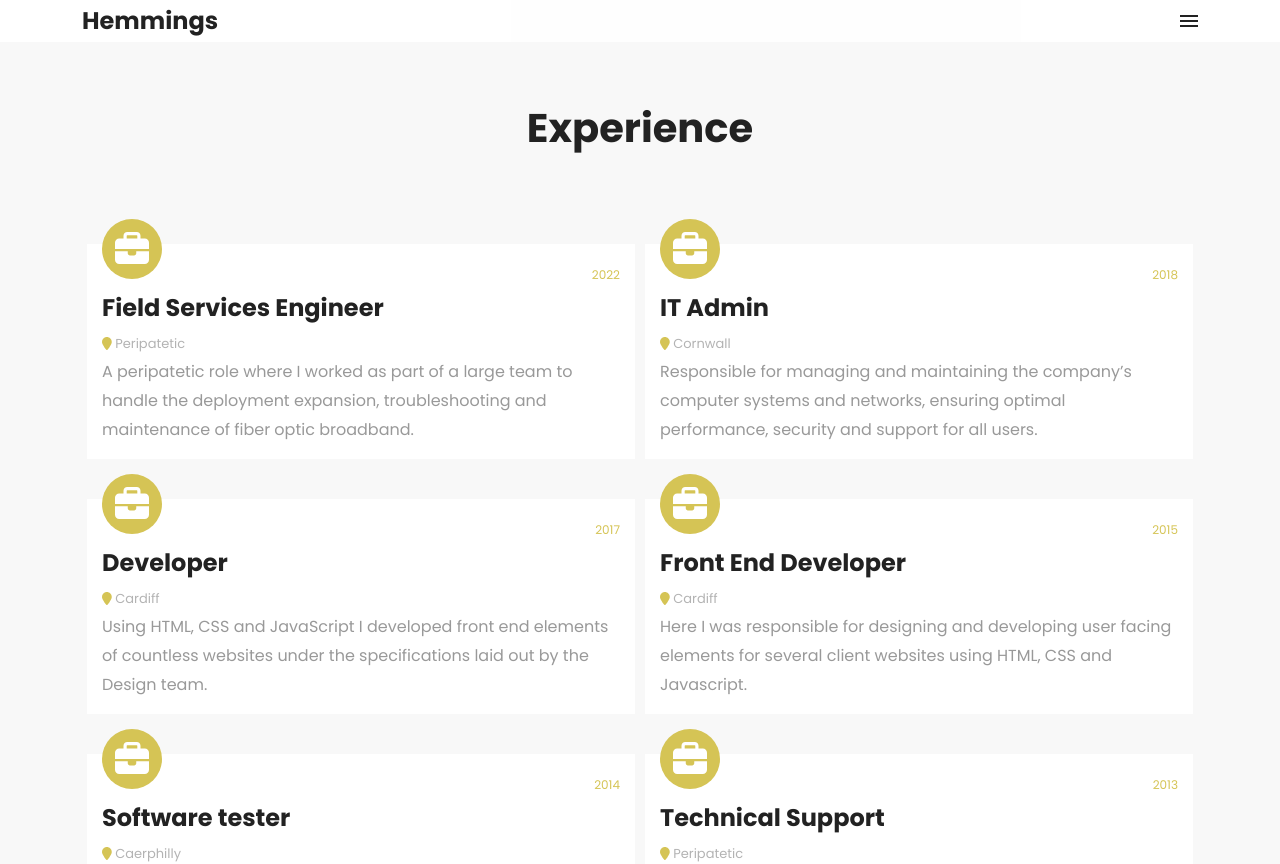
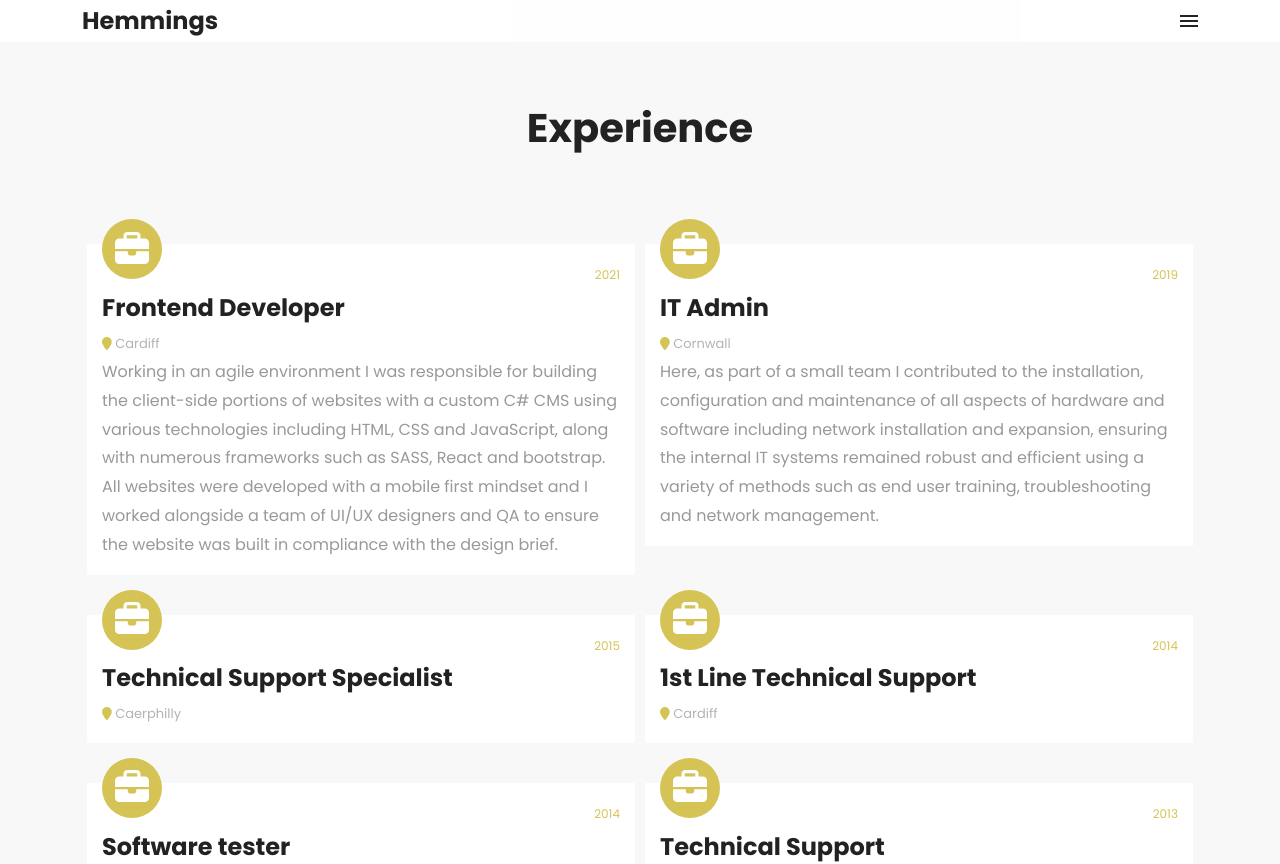
Before and after one commit to JaimieHemmings/Portfolio2, a React (Vite) app: page /experience in a window 1280 px wide. Shown: the top 864 px of the page. Built offline with nearby package versions, Linux system fonts and the light colour scheme.

Commit message:
Update index.jsx

```diff
--- a/src/components/Experience/index.jsx
+++ b/src/components/Experience/index.jsx
@@ -20,10 +20,16 @@ const Experience = () => {
                         <div className="icon">
                             <FontAwesomeIcon icon={faBriefcase} color="#fff" />
                         </div>
-                        <span className="date">2022</span>
-                        <h2>Field Services Engineer</h2>
-                        <span className="location"><FontAwesomeIcon icon={faLocationPin} color="#d5c455" /> Peripatetic</span>
-                        <p>A peripatetic role where I worked as part of a large team to handle the deployment expansion, troubleshooting and maintenance of fiber optic broadband. </p>
+                        <span className="date">2021</span>
+                        <h2>Frontend Developer</h2>
+                        <span className="location"><FontAwesomeIcon icon={faLocationPin} color="#d5c455" /> Cardiff</span>
+                        <p>Working in an agile environment I was responsible for building the
+                        client-side portions of websites with a custom C# CMS using various
+                        technologies including HTML, CSS and JavaScript, along with numerous
+                        frameworks such as SASS, React and bootstrap. All websites were
+                        developed with a mobile first mindset and I worked alongside a team
+                        of UI/UX designers and QA to ensure the website was built in
+                        compliance with the design brief.</p>
                     </div>
                 </div>
                 <div className="col-6">
@@ -31,21 +37,15 @@ const Experience = () => {
                         <div className="icon">
                             <FontAwesomeIcon icon={faBriefcase} color="#fff" />
                         </div>
-                        <span className="date">2018</span>
+                        <span className="date">2019</span>
                         <h2>IT Admin</h2>
                         <span className="location"><FontAwesomeIcon icon={faLocationPin} color="#d5c455" /> Cornwall</span>
-                        <p>Responsible for managing and maintaining the company’s computer systems and networks, ensuring optimal performance, security and support for all users.</p>
-                    </div>
-                </div>
-                <div className="col-6">
-                    <div className="wrap">
-                        <div className="icon">
-                            <FontAwesomeIcon icon={faBriefcase} color="#fff" />
-                        </div>
-                        <span className="date">2017</span>
-                        <h2>Developer</h2>
-                        <span className="location"><FontAwesomeIcon icon={faLocationPin} color="#d5c455" /> Cardiff</span>
-                        <p>Using HTML, CSS and JavaScript I developed front end elements of countless websites under the specifications laid out by the Design team. </p>
+                        <p>Here, as part of a small team I contributed to the installation,
+                        configuration and maintenance of all aspects of hardware and
+                        software including network installation and expansion, ensuring the
+                        internal IT systems remained robust and efficient using a variety of
+                        methods such as end user training, troubleshooting and network
+                        management.</p>
                     </div>
                 </div>
                 <div className="col-6">
@@ -54,9 +54,20 @@ const Experience = () => {
                             <FontAwesomeIcon icon={faBriefcase} color="#fff" />
                         </div>
                         <span className="date">2015</span>
-                        <h2>Front End Developer</h2>
+                        <h2>Technical Support Specialist</h2>
+                        <span className="location"><FontAwesomeIcon icon={faLocationPin} color="#d5c455" /> Caerphilly</span>
+                        <p></p>
+                    </div>
+                </div>
+                <div className="col-6">
+                    <div className="wrap">
+                        <div className="icon">
+                            <FontAwesomeIcon icon={faBriefcase} color="#fff" />
+                        </div>
+                        <span className="date">2014</span>
+                        <h2>1st Line Technical Support</h2>
                         <span className="location"><FontAwesomeIcon icon={faLocationPin} color="#d5c455" /> Cardiff</span>
-                        <p>Here I was responsible for designing and developing user facing elements for several client websites using HTML, CSS and Javascript. </p>
+                        <p></p>
                     </div>
                 </div>
                 <div className="col-6">
```
